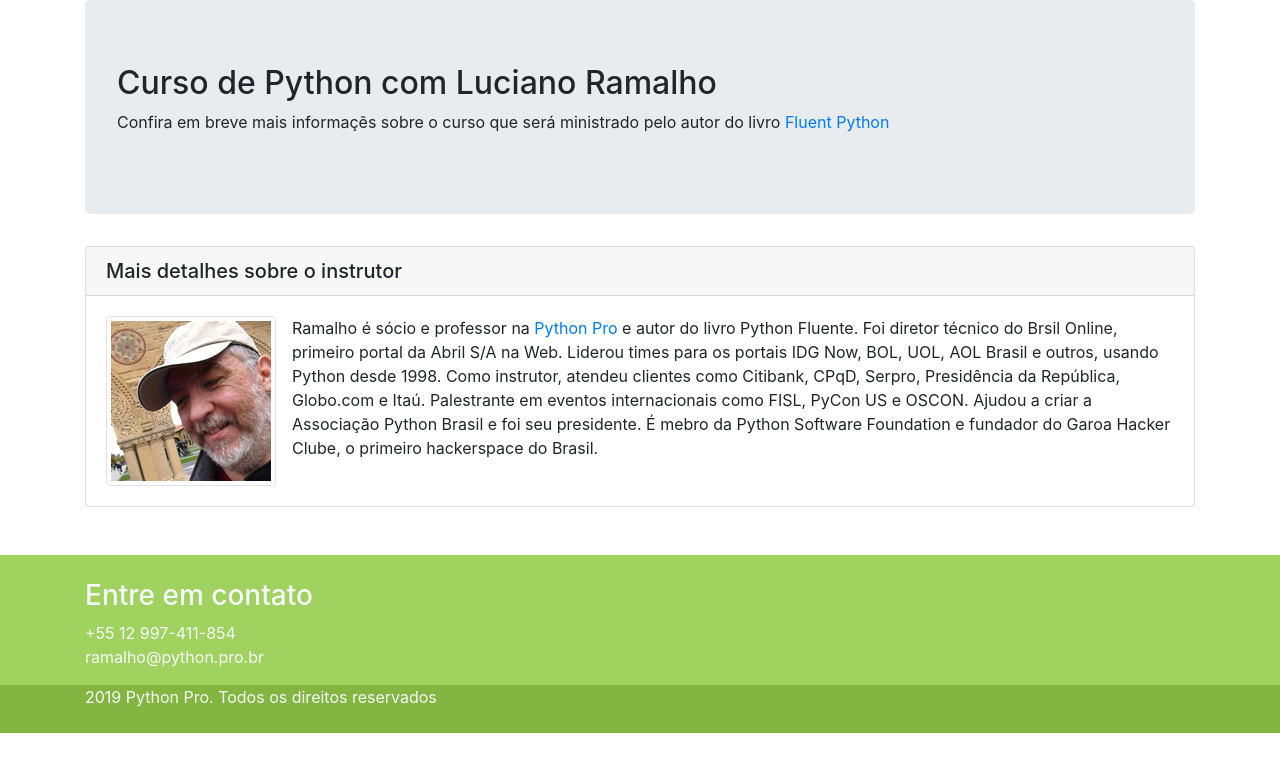
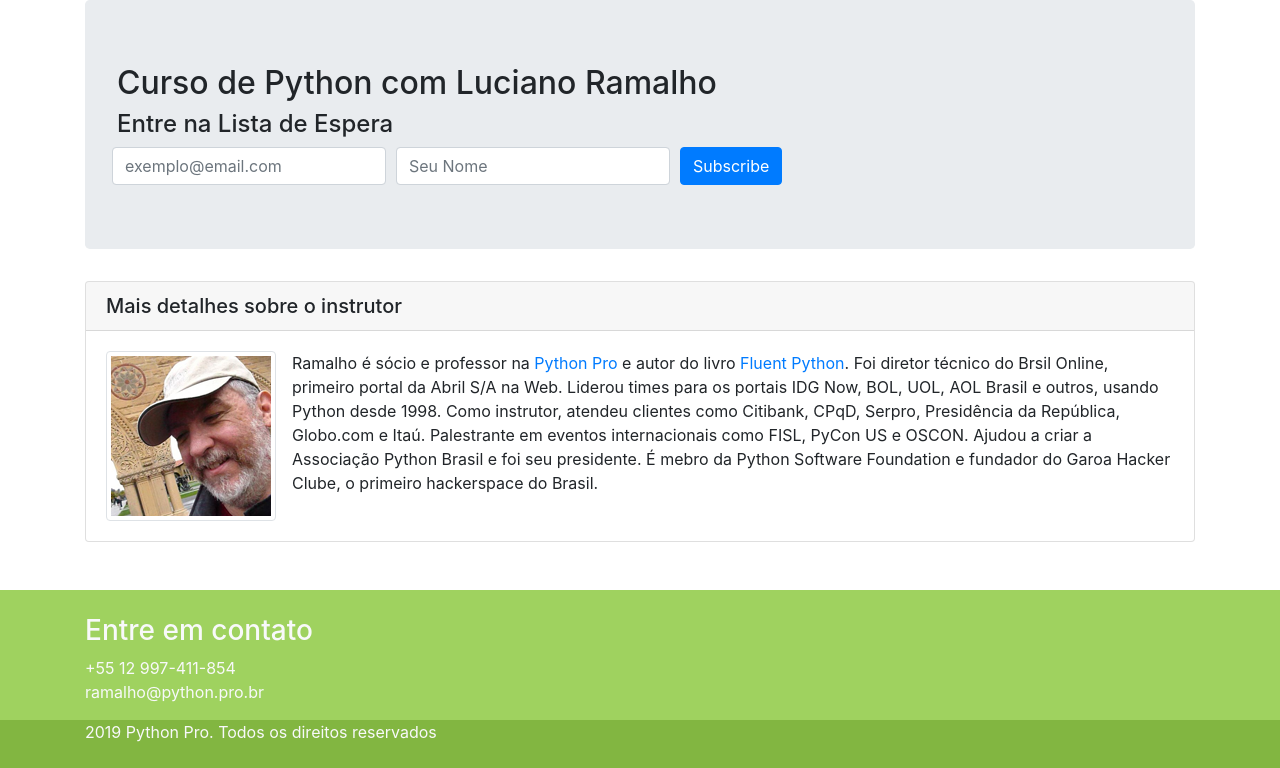
Before and after one commit to wherculano/curso-django, a Django app: page / in a window 1280 px wide. Shown: the part 56-824 px from the top of the page. Before the commit the page ends 789 px from the top, so only its background shows below. Run offline with Django 3.2, Linux system fonts and the light colour scheme; some libraries are stand-ins or nearby versions.

Commit message:
Configurando a Home Page

```diff
--- a/pypro/base/templates/base/home.html
+++ b/pypro/base/templates/base/home.html
@@ -30,18 +30,40 @@
         </ul>
     </div>
 </nav>
-
 <div class="container">
     <div class="row">
         <div class="col-md-12">
-			<div class="jumbotron">
+            <div class="jumbotron">
                 <h2>
                     Curso de Python com Luciano Ramalho
                 </h2>
-                <p>
-                    Confira em breve mais informaçẽs sobre o curso que será ministrado pelo autor do livro
-                    <a href="http://shop.oreilly.com/product/0636920032519.do" target="_blank">Fluent Python</a>
-                </p>
+                <h4 mt-4>Entre na Lista de Espera</h4>
+                <!-- Begin Mailchimp Signup Form -->
+                <form action="https://hotmail.us20.list-manage.com/subscribe/post?u=85cc5605025bfa39c39903c16&amp;id=15bc37dfc3"
+                      method="post" id="mc-embedded-subscribe-form" name="mc-embedded-subscribe-form"
+                      class="form-row align-items-center"
+                      target="_blank" novalidate>
+                    <div class="form-row align-items-center">
+                        <div class="col-auto">
+                            <label class="sr-only" for="mce-EMAIL">E-mail</label>
+                            <input type="email" value="" name="EMAIL" class="form-control required" id="mce-EMAIL"
+                                   placeholder="exemplo@email.com">
+                        </div>
+                        <div class="col-auto">
+                            <label class="sr-only" for="mce-FNAME">Nome</label>
+                            <input type="text" value="" name="FNAME" class="form-control" id="mce-FNAME" placeholder="Seu Nome">
+                        </div>
+
+                        <!-- real people should not fill this in and expect good things - do not remove this or risk form bot signups-->
+                        <div style="position: absolute; left: -5000px;" aria-hidden="true"><input type="text" name="b_85cc5605025bfa39c39903c16_15bc37dfc3" tabindex="-1" value=""></div>
+
+                        <div class="col-auto">
+                            <input type="submit" value="Subscribe" name="subscribe"
+                                                      id="mc-embedded-subscribe" class="btn btn-primary">
+                        </div>
+                    </div>
+                </form>
+                <!--End mc_embed_signup-->
             </div>
         </div>
     </div>
@@ -55,12 +77,17 @@
                     <p class="card-text">
                         <img src="{% static 'img/luciano-ramalho.png' %}" alt="Foto Luciano Ramalho"
                              class="img-thumbnail float-left mr-3"/>
-                        Ramalho é sócio e professor na <a href="https://www.python.pro.br">Python Pro</a> e autor do livro Python Fluente.
+                        Ramalho é sócio e professor na <a href="https://www.python.pro.br">Python Pro</a> e autor do
+                        livro <a href="http://shop.oreilly.com/product/0636920032519.do" target="_blank">Fluent
+                        Python</a>.
                         Foi diretor técnico do Brsil Online, primeiro portal da Abril S/A na Web.
                         Liderou times para os portais IDG Now, BOL, UOL, AOL Brasil e outros, usando Python desde 1998.
-                        Como instrutor, atendeu clientes como Citibank, CPqD, Serpro, Presidência da República, Globo.com e Itaú.
-                        Palestrante em eventos internacionais como FISL, PyCon US e OSCON. Ajudou a criar a Associação Python Brasil
-                        e foi seu presidente. É mebro da Python Software Foundation e fundador do Garoa Hacker Clube, o primeiro
+                        Como instrutor, atendeu clientes como Citibank, CPqD, Serpro, Presidência da República,
+                        Globo.com e Itaú.
+                        Palestrante em eventos internacionais como FISL, PyCon US e OSCON. Ajudou a criar a Associação
+                        Python Brasil
+                        e foi seu presidente. É mebro da Python Software Foundation e fundador do Garoa Hacker Clube, o
+                        primeiro
                         hackerspace do Brasil.
                     </p>
                 </div>
```
Also changed, not shown: 1 other file.
